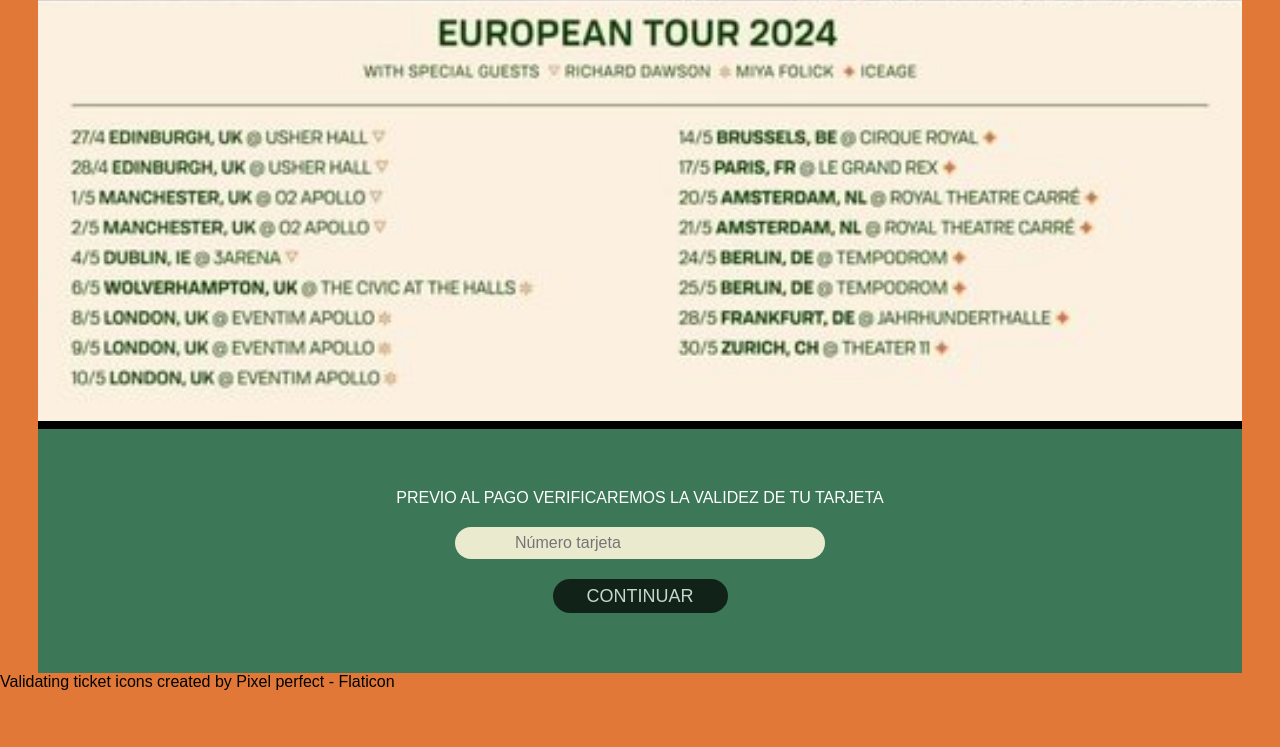
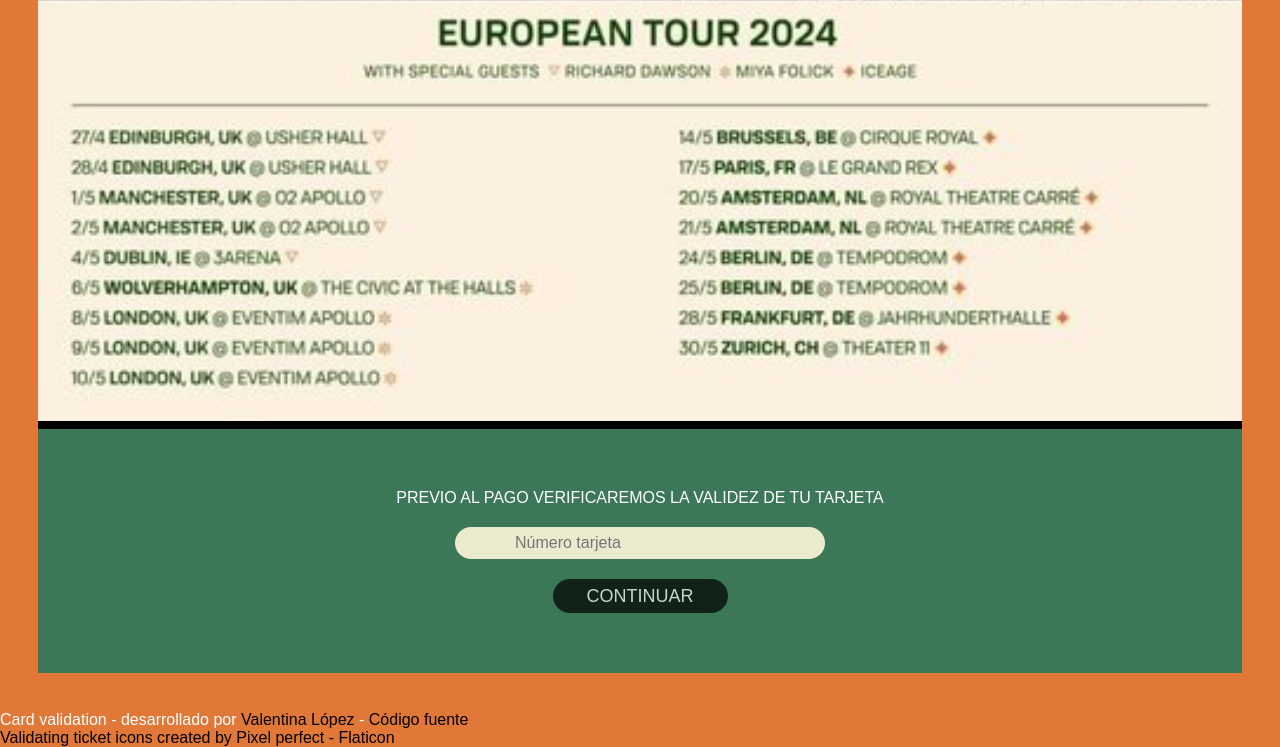
Before and after one commit to ValenLopezVega/card-validation, a website with bundled scripts: page src/index.html in a window 1280 px wide. Shown: the part 960-1707 px from the top of the page. Before the commit the page ends 1651 px from the top, so only its background shows below. Built offline with nearby package versions, Linux system fonts and the light colour scheme; a web font is replaced by a local one.

Commit message:
chore: footer links

```diff
--- a/src/index.html
+++ b/src/index.html
@@ -33,8 +33,11 @@
       <button id="return-btn">REGRESAR</button>
     </div>
   </main>
-  <a href="https://www.flaticon.com/free-icons/validating-ticket" title="validating ticket icons">Validating ticket
-    icons created by Pixel perfect - Flaticon</a>
+  <footer>
+    <p>Card validation - desarrollado por <a href="https://linkedin.com/in/valenlopezvega" target="_blank">Valentina López</a> - <a href="https://github.com/ValenLopezVega/card-validation" target="_blank">Código fuente</a> </p>
+    <a href="https://www.flaticon.com/free-icons/validating-ticket" title="validating ticket icons">Validating ticket
+      icons created by Pixel perfect - Flaticon</a>
+  </footer>
   <script defer src="index.js" type="module"></script>
 </body>
 
```
